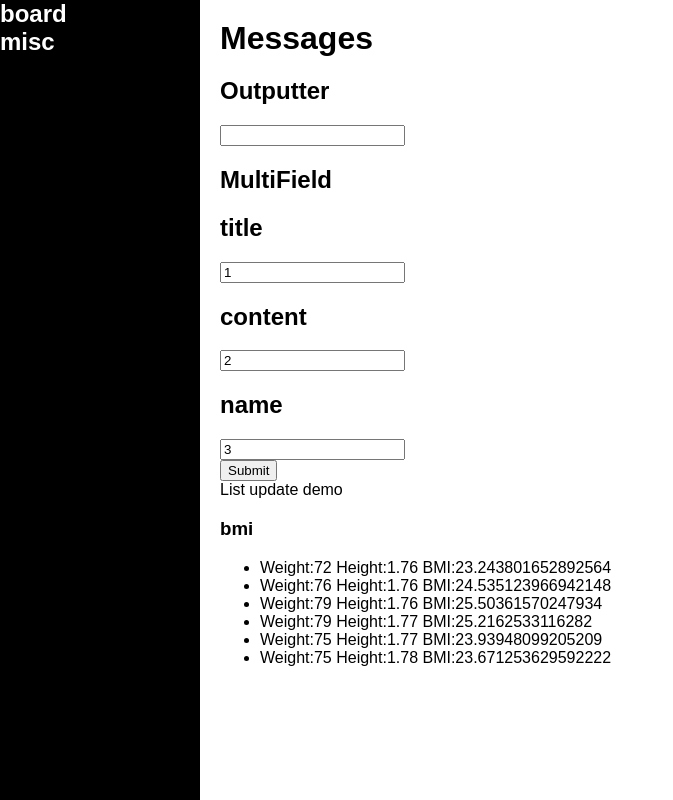
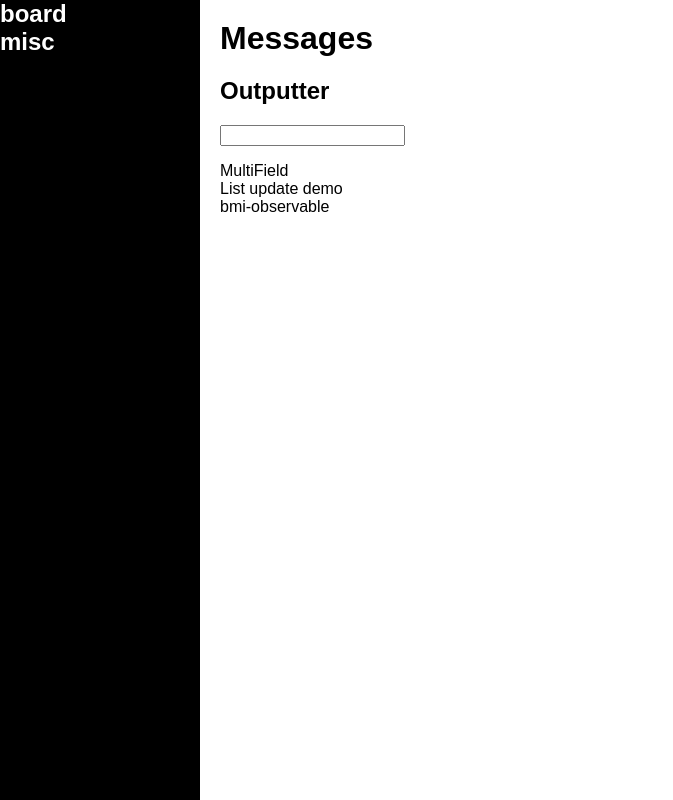
Before and after one commit to stai1/messages, an Angular app: page /misc in a window 1280 px wide. Shown: the whole page, without its empty margins (0-673 px from the left). Built offline with nearby package versions, Linux system fonts and the light colour scheme; what angular-in-memory-web-api would draw is missing.

Commit message:
Misc RouterLinks

```diff
--- a/src/app/app-routing.module.ts
+++ b/src/app/app-routing.module.ts
@@ -3,16 +3,13 @@ import { Routes, RouterModule } from '@angular/router';
 //import { BoardComponent } from './board/board.component';
 import { PostComponent } from './post/post.component';
 import { MiscComponent } from './misc/misc.component';
-import { ListUpdateComponent } from './list-update/list-update.component';
 
 
 const routes: Routes = [
-  //{ path: "board", component: BoardComponent },
   { path: "board",
     loadChildren: () => import('./board/board.module').then(m => m.BoardModule)
   },
-  { path: "misc", component: MiscComponent },
-  { path: "list-update", component: ListUpdateComponent },
+  { path: "misc", loadChildren: () => import('./misc/misc.module').then(m => m.MiscModule) },
   { path: "", redirectTo: "/board", pathMatch: "full" },
   { path: "post/:id", component: PostComponent}
 ];
--- a/src/app/app.module.ts
+++ b/src/app/app.module.ts
@@ -20,11 +20,6 @@ import { SharedModule } from './shared/shared.module';
   declarations: [
     AppComponent,
     PostComponent,
-    MiscComponent,
-    OutputterComponent,
-    MultiFieldComponent,
-    SingleFieldComponent,
-    ListUpdateComponent
   ],
   imports: [
     AppRoutingModule,
--- /dev/null
+++ b/src/app/bmi-observable/bmi-observable.component.html
@@ -0,0 +1,4 @@
+<h3>bmi</h3>
+<ul>
+  <li *ngFor="let bmi of bmiList">Weight:{{bmi.w}} Height:{{bmi.h}} BMI:{{bmi.bmi}}</li>
+</ul>
--- /dev/null
+++ b/src/app/bmi-observable/bmi-observable.component.ts
@@ -0,0 +1,21 @@
+import { Component, OnInit } from '@angular/core';
+import { of, interval, combineLatest } from 'rxjs';
+import { zip, map } from 'rxjs/operators';
+
+@Component({
+  selector: 'app-bmi-observable',
+  templateUrl: './bmi-observable.component.html',
+  styleUrls: ['./bmi-observable.component.scss']
+})
+export class BmiObservableComponent implements OnInit {
+  bmiList: { w: number; h: number; bmi: number; }[] = [];
+  constructor() { }
+
+  ngOnInit() {
+    var height = of(1.76, 1.77, 1.78).pipe(zip(interval(1000), a => a));
+    var weight = of(70, 72, 76, 79, 75).pipe(zip(interval(500), a => a));
+    var bmi = combineLatest(weight, height).pipe(map(([w, h]) => { return { w: w, h: h, bmi: w / (h * h) } }));
+    bmi.subscribe(result => this.bmiList.push(result));
+  }
+
+}
--- a/src/app/misc/misc.component.html
+++ b/src/app/misc/misc.component.html
@@ -2,9 +2,6 @@
 <p>{{message}}</p>
 <!-- Must use property and not getter function,
   or else values will be treated as changed on each event -->
-<app-multi-field [propertyFields]="propertyFields"></app-multi-field>
-<div routerLink="/list-update">List update demo</div>
-<h3>bmi</h3>
-<ul>
-  <li *ngFor="let bmi of bmiList">Weight:{{bmi.w}} Height:{{bmi.h}} BMI:{{bmi.bmi}}</li>
-</ul>
+<div routerLink="multi-field">MultiField</div>
+<div routerLink="list-update">List update demo</div>
+<div routerLink="bmi-observable">bmi-observable</div>
--- a/src/app/misc/misc.component.ts
+++ b/src/app/misc/misc.component.ts
@@ -1,8 +1,5 @@
 import { Component, OnInit, Output } from '@angular/core';
 import { PropertyFieldService } from '../property-field.service';
-import { PropertyField } from '../property-field';
-import { of, interval, combineLatest } from 'rxjs';
-import { zip, map } from 'rxjs/operators';
 
 @Component({
   selector: 'app-misc',
@@ -12,21 +9,10 @@ import { zip, map } from 'rxjs/operators';
 })
 export class MiscComponent implements OnInit {
   message: string = "";
-  propertyFields: PropertyField[];
-  bmiList: { w: number; h: number; bmi: number; }[] = [];
-  constructor(private propertyFieldService: PropertyFieldService) {
-    // must do this instead of simply calling getPropertyFields() in html
-    // because getter returns new value each time, causing directives to respond
-    this.propertyFields = propertyFieldService.getPropertyFields();
+  constructor() {
   }
 
   ngOnInit() {
-
-    // outputting values at intervals and using combineLatest
-    var height = of(1.76, 1.77, 1.78).pipe(zip(interval(1000), a => a));
-    var weight = of(70, 72, 76, 79, 75).pipe(zip(interval(500), a => a));
-    var bmi = combineLatest(weight, height).pipe(map(([w, h]) => { return { w: w, h: h, bmi: w / (h * h) } }));
-    bmi.subscribe(result => this.bmiList.push(result));
   }
 
   // occurs when outputter emits string
--- a/src/app/multi-field/multi-field.component.ts
+++ b/src/app/multi-field/multi-field.component.ts
@@ -3,6 +3,7 @@ import { PropertyField } from '../property-field'
 import { PropertyFieldControlService } from '../property-field-control.service';
 import { FormGroup } from '@angular/forms';
 import { PostService } from '../post.service';
+import { PropertyFieldService } from '../property-field.service';
 
 @Component({
   selector: 'app-multi-field',
@@ -11,11 +12,14 @@ import { PostService } from '../post.service';
   providers: [PropertyFieldControlService]
 })
 export class MultiFieldComponent implements OnInit {
-  @Input() propertyFields: PropertyField[] = [];
+  private propertyFields: PropertyField[] = [];
   form: FormGroup;
-  constructor(private pfcs: PropertyFieldControlService, private ps: PostService) { }
+  constructor( private propertyFieldService: PropertyFieldService, private pfcs: PropertyFieldControlService, private ps: PostService) { }
 
   ngOnInit() {
+    // must do this instead of simply calling getPropertyFields() in html
+    // because getter returns new value each time, causing directives to respond
+    this.propertyFields = this.propertyFieldService.getPropertyFields();
     this.form = this.pfcs.toFormGroup(this.propertyFields);
   }
   propertyFieldGetter() {
```
Also changed, not shown: src/app/misc/misc-routing.module.ts (added, +20 -0 lines), src/app/misc/misc.module.ts (added, +30 -0 lines), src/app/bmi-observable/bmi-observable.component.scss (added), 1 other file (tests, documents, lock files or other folders).
